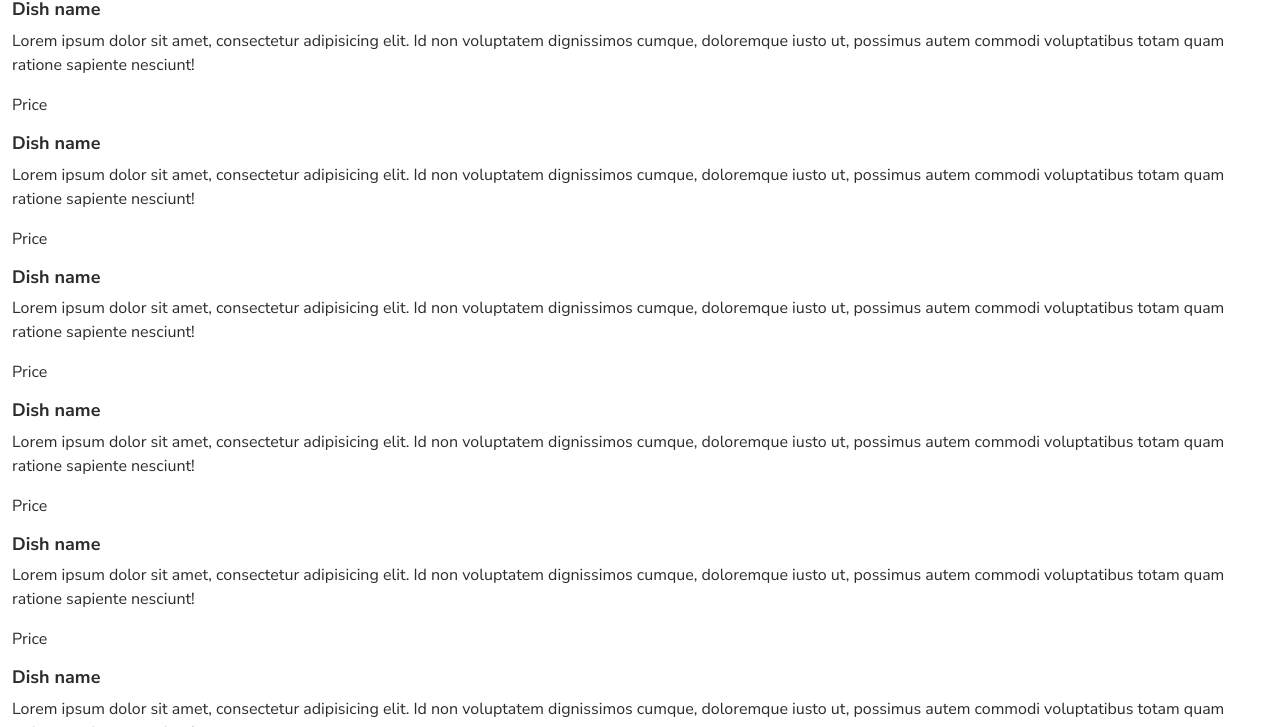
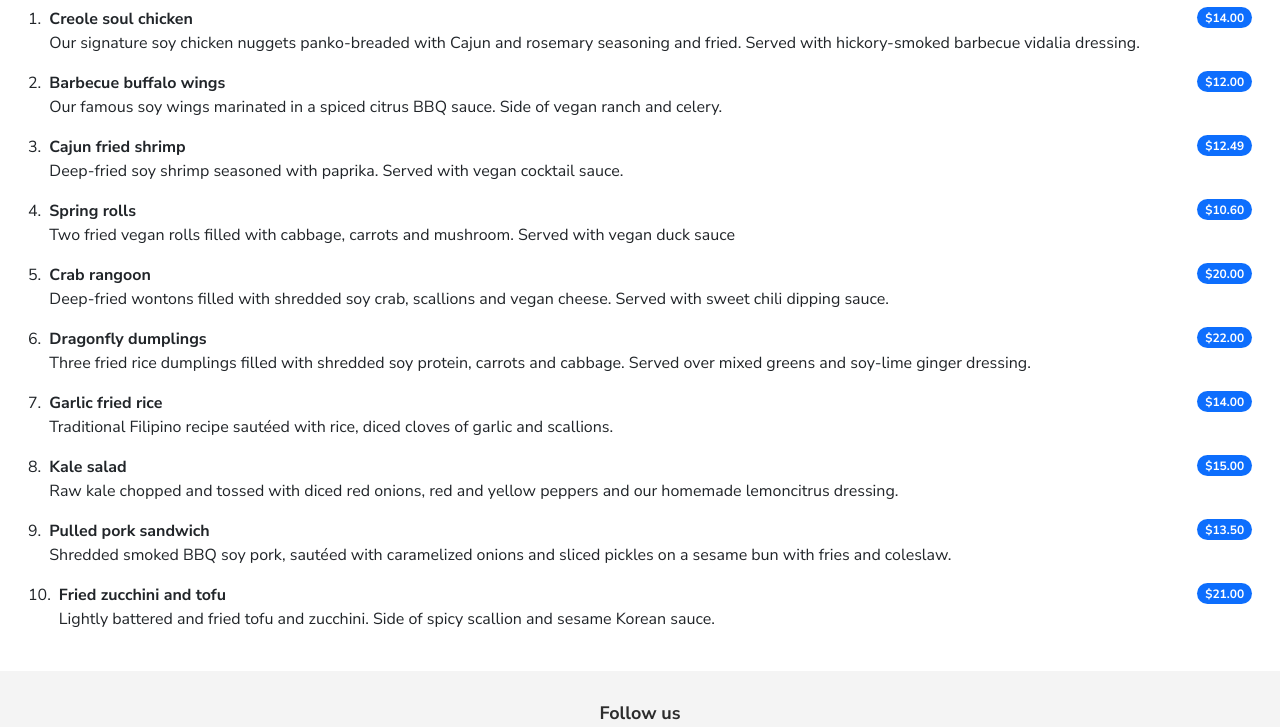
Before and after one commit to CaroIsHere/Bamboo, a plain HTML site: page pages/menu.html in a window 1280 px wide. Shown: the part 459-1186 px from the top of the page. Drawn offline with nearby package versions, Linux system fonts and the light colour scheme.

Commit message:
Cambios finales page Menu

```diff
--- a/css/style.css
+++ b/css/style.css
@@ -16,7 +16,7 @@ body {
 
 a {
     text-decoration: none;
-    color:rgb(255, 145, 0)
+    color: rgb(255, 145, 0)
 }
 
 h1 {
@@ -25,7 +25,7 @@ h1 {
 
 h3 {
     font-weight: bold;
-    font-size:large;
+    font-size: large;
 }
 
 .icon {
@@ -55,7 +55,7 @@ h3 {
     height: 300px;
     background-image: url(../assets/images/GettyImages-523750134.jpeg);
     background-size: cover;
-    box-shadow:inset 0 0 0 1000px rgb(0, 0, 0,.5);
+    box-shadow: inset 0 0 0 1000px rgb(0, 0, 0, .5);
     padding: 40px;
     margin: 0 0 1% 0;
     color: white;
@@ -74,7 +74,7 @@ h3 {
 }
 
 .galleryContainer {
-padding: 0 5rem;
+    padding: 0 5rem;
 }
 
 .photoGal {
@@ -84,10 +84,10 @@ padding: 0 5rem;
 }
 
 .reservationForm {
-   flex-direction: row;
-   align-items: center;
-   justify-content: center;
-   height: 60vh;
+    flex-direction: row;
+    align-items: center;
+    justify-content: center;
+    height: 60vh;
 }
 
 .form-floating {
@@ -101,6 +101,20 @@ padding: 0 5rem;
 .banner {
     height: 300px;
     background-image: url(../assets/images/167286317.jpg);
+    background-size: cover;
+    margin-bottom: 2rem;
+}
+
+.bannerReservation {
+    height: 300px;
+    background-image: url(../assets/images/GettyImages-823620170.jpeg);
+    background-size: cover;
+    margin-bottom: 2rem;
+}
+
+.bannerMenu {
+    height: 300px;
+    background-image: url(../assets/images/GettyImages-136264877.jpeg);
     background-size: cover;
     margin-bottom: 2rem;
 }
@@ -125,11 +139,23 @@ padding: 0 5rem;
 .contact-form {
     height: 40vh;
 }
+
 .contactInfo {
     margin-top: 40px;
 }
+
 .locationTitle {
     margin-bottom: 30px;
+}
+
+/*Menu Page
+:root {
+    --bs-primary-rgb: 13,110,253
+}
+*/
+
+.list-group-item {
+    border: none;
 }
 
 /*Footer*/
@@ -138,13 +164,14 @@ padding: 0 5rem;
     text-align: center;
     padding: 2rem 5rem;
     margin-top: 2rem;
-    background-color: rgb(244, 244, 244) ;
+    background-color: rgb(244, 244, 244);
 }
 
 .iconContainer {
     display: flex;
 
 }
+
 .socialIcon {
     width: 50px;
     height: 50px;
--- a/pages/menu.html
+++ b/pages/menu.html
@@ -59,113 +59,96 @@
     <!--Main-->
     <main class="container-fluid">
 
-        <div class="row banner">
+        <div class="row bannerMenu">
+            <div class="col-12">
+            </div>
         </div>
 
-        <article>
+        <div class="subtitles">
+            <div class="col-12">
                 <h2>Menu</h2>
-            <div>
-                <h3>Dish name</h3>
-                <p>
-                    Lorem ipsum dolor sit amet, consectetur adipisicing elit. Id non voluptatem dignissimos cumque,
-                    doloremque iusto ut, possimus autem commodi voluptatibus totam quam ratione sapiente nesciunt!
-                </p>
-                <p class="menuPrice">Price</p>
+            </div>
         </div>
 
-            <div>
-                <h3>Dish name</h3>
-                <p>
-                    Lorem ipsum dolor sit amet, consectetur adipisicing elit. Id non voluptatem dignissimos cumque,
-                    doloremque iusto ut, possimus autem commodi voluptatibus totam quam ratione sapiente nesciunt!
-                </p>
-                <p class="menuPrice">Price</p>
+        <ol class="list-group list-group-numbered">
+            <li class="list-group-item d-flex justify-content-between align-items-start">
+                <div class="ms-2 me-auto">
+                    <div class="fw-bold">Creole soul chicken</div>
+                    Our signature soy chicken nuggets panko-breaded
+                    with Cajun and rosemary seasoning and fried. Served
+                    with hickory-smoked barbecue vidalia dressing.
                 </div>
-
-            <div>
-                <h3>Dish name</h3>
-                <p>
-                    Lorem ipsum dolor sit amet, consectetur adipisicing elit. Id non voluptatem dignissimos cumque,
-                    doloremque iusto ut, possimus autem commodi voluptatibus totam quam ratione sapiente nesciunt!
-                </p>
-                <p class="menuPrice">Price</p>
+                <span class="badge bg-primary rounded-pill">$14.00</span>
+            </li>
+            <li class="list-group-item d-flex justify-content-between align-items-start">
+                <div class="ms-2 me-auto">
+                    <div class="fw-bold">Barbecue buffalo wings</div>
+                    Our famous soy wings marinated in a spiced citrus
+                    BBQ sauce. Side of vegan ranch and celery.
                 </div>
-
-            <div>
-                <h3>Dish name</h3>
-                <p>
-                    Lorem ipsum dolor sit amet, consectetur adipisicing elit. Id non voluptatem dignissimos cumque,
-                    doloremque iusto ut, possimus autem commodi voluptatibus totam quam ratione sapiente nesciunt!
-                </p>
-                <p class="menuPrice">Price</p>
+                <span class="badge bg-primary rounded-pill">$12.00</span>
+            </li>
+            <li class="list-group-item d-flex justify-content-between align-items-start">
+                <div class="ms-2 me-auto">
+                    <div class="fw-bold">Cajun fried shrimp</div>
+                    Deep-fried soy shrimp seasoned with paprika.
+                    Served with vegan cocktail sauce.
                 </div>
-
-            <div>
-                <h3>Dish name</h3>
-                <p>
-                    Lorem ipsum dolor sit amet, consectetur adipisicing elit. Id non voluptatem dignissimos cumque,
-                    doloremque iusto ut, possimus autem commodi voluptatibus totam quam ratione sapiente nesciunt!
-                </p>
-                <p class="menuPrice">Price</p>
+                <span class="badge bg-primary rounded-pill">$12.49</span>
+            </li>
+            <li class="list-group-item d-flex justify-content-between align-items-start">
+                <div class="ms-2 me-auto">
+                    <div class="fw-bold">Spring rolls</div>
+                    Two fried vegan rolls filled with cabbage, carrots and
+                    mushroom. Served with vegan duck sauce
                 </div>
-
-            <div>
-                <h3>Dish name</h3>
-                <p>
-                    Lorem ipsum dolor sit amet, consectetur adipisicing elit. Id non voluptatem dignissimos cumque,
-                    doloremque iusto ut, possimus autem commodi voluptatibus totam quam ratione sapiente nesciunt!
-                </p>
-                <p class="menuPrice">Price</p>
+                <span class="badge bg-primary rounded-pill">$10.60</span>
+            <li class="list-group-item d-flex justify-content-between align-items-start">
+                <div class="ms-2 me-auto">
+                    <div class="fw-bold">Crab rangoon</div>
+                    Deep-fried wontons filled with shredded soy crab,
+                    scallions and vegan cheese. Served with sweet chili
+                    dipping sauce.
                 </div>
-        </article>
-
-        <article>
-            <div>
-                <img src="../assets/icons/beer.png" alt="beer icon" class="icon">
-                <ul>
-                    <li>
-                        <h3>National Beer</h3>
-                    </li>
-                    <li class="menuPrice">$9</li>
-                    <li>
-                        <h3>International Beer</h3>
-                    </li>
-                    <li class="menuPrice">$12</li>
-                </ul>
+                <span class="badge bg-primary rounded-pill">$20.00</span>
+            <li class="list-group-item d-flex justify-content-between align-items-start">
+                <div class="ms-2 me-auto">
+                    <div class="fw-bold">Dragonfly dumplings</div>
+                    Three fried rice dumplings filled with shredded soy
+                    protein, carrots and cabbage. Served over mixed
+                    greens and soy-lime ginger dressing.
                 </div>
-
-            <div>
-                <img src="../assets/icons/sake.png" alt="sake icon" class="icon">
-                <ul>
-                    <li>
-                        <h3>Sake</h3>
-                    </li>
-                    <li class="menuPrice">$7</li>
-                    <li>
-                        <h3>Red, White and Rosé Wine</h3>
-                    </li>
-                    <li class="menuPrice">$12</li>
-                    <li>
-                        <h3>Cocktails</h3>
-                    </li>
-                    <li class="menuPrice">$7</li>
-                </ul>
+                <span class="badge bg-primary rounded-pill">$22.00</span>
+            <li class="list-group-item d-flex justify-content-between align-items-start">
+                <div class="ms-2 me-auto">
+                    <div class="fw-bold">Garlic fried rice</div>
+                    Traditional Filipino recipe sautéed with rice, diced
+                    cloves of garlic and scallions.
                 </div>
-
-            <div>
-                <img src="../assets/icons/tea.png" alt="tea icon" class="icon">
-                <ul>
-                    <li>
-                        <h3>Soft drinks</h3>
-                    </li>
-                    <li class="menuPrice">$4</li>
-                    <li>
-                        <h3>Tea</h3>
-                    </li>
-                    <li class="menuPrice">$4</li>
-                </ul>
+                <span class="badge bg-primary rounded-pill">$14.00</span>
+            <li class="list-group-item d-flex justify-content-between align-items-start">
+                <div class="ms-2 me-auto">
+                    <div class="fw-bold">Kale salad</div>
+                    Raw kale chopped and tossed with diced red onions,
+                    red and yellow peppers and our homemade lemoncitrus dressing.
                 </div>
-        </article>
+                <span class="badge bg-primary rounded-pill">$15.00</span>
+            <li class="list-group-item d-flex justify-content-between align-items-start">
+                <div class="ms-2 me-auto">
+                    <div class="fw-bold">Pulled pork sandwich</div>
+                    Shredded smoked BBQ soy pork, sautéed with
+                    caramelized onions and sliced pickles on a sesame
+                    bun with fries and coleslaw.
+                </div>
+                <span class="badge bg-primary rounded-pill">$13.50</span>
+            <li class="list-group-item d-flex justify-content-between align-items-start">
+                <div class="ms-2 me-auto">
+                    <div class="fw-bold">Fried zucchini and tofu </div>
+                    Lightly battered and fried tofu and zucchini. Side of
+                    spicy scallion and sesame Korean sauce.
+                </div>
+                <span class="badge bg-primary rounded-pill">$21.00</span>
+        </ol>
 
     </main>
 
@@ -185,7 +168,7 @@
 
             <div class="row copyright">
                 <p>New York, New York</p>
-                <p>© 2023 Bamboo Restaurant.  All rights reserved.</p>
+                <p>© 2023 Bamboo Restaurant. All rights reserved.</p>
             </div>
 
         </div>
```
Also changed, not shown: pages/reservations.html (+1 -1 lines). Lines whose indentation alone changed are shown as unchanged.
